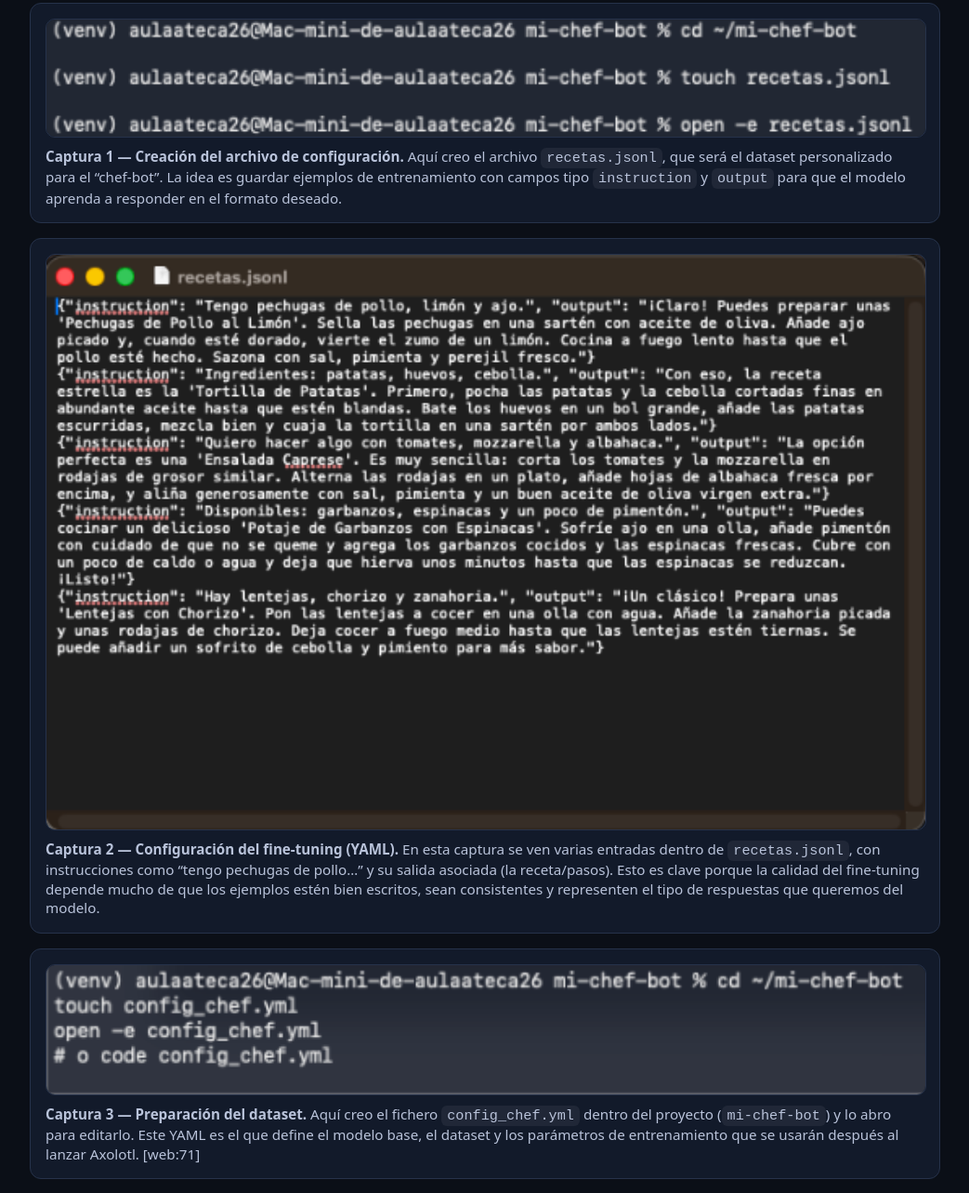
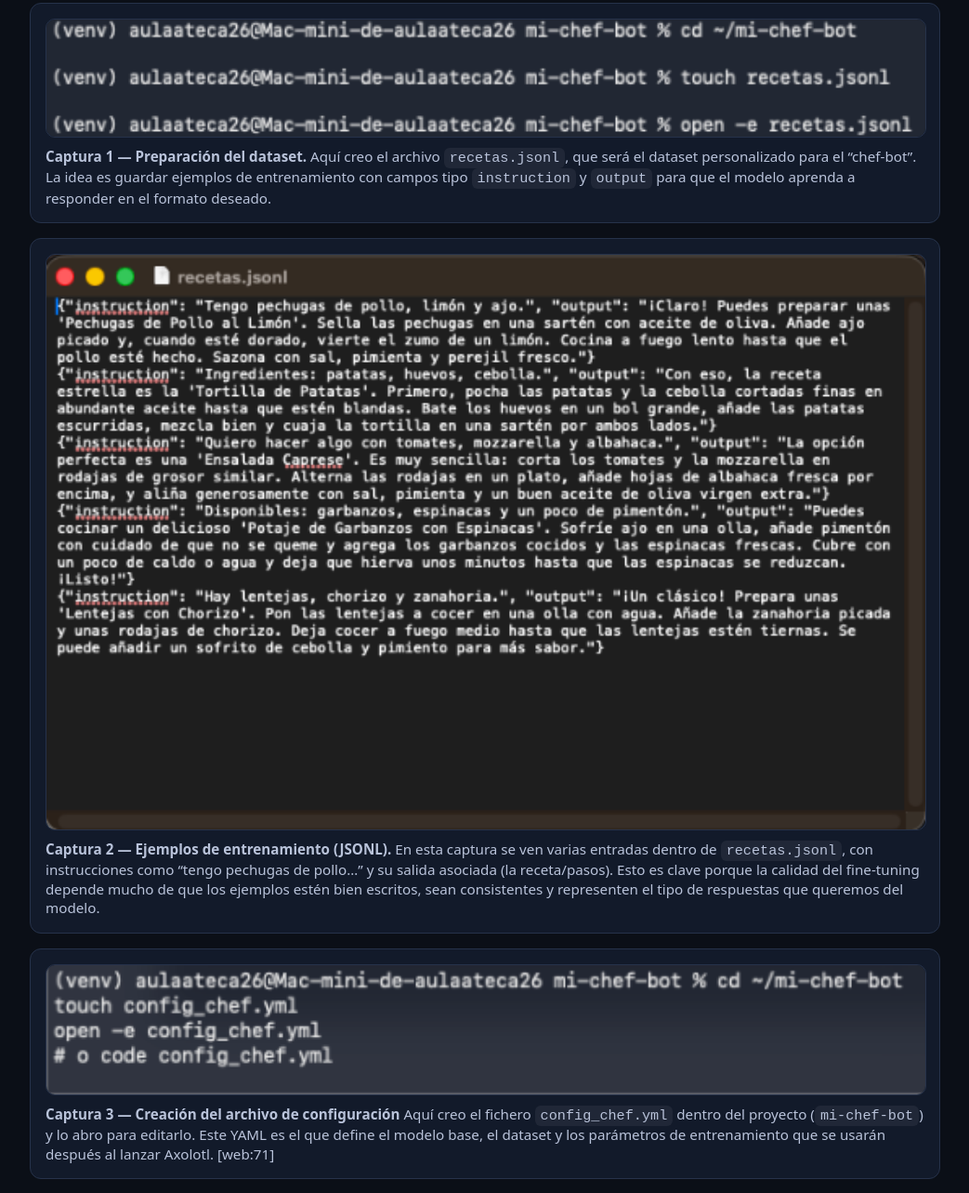
Before and after one commit to aigif88/aigif-site, a plain HTML site: page TrabajosAFH/Crear LLM/PracticaCrearLLM.html in a window 1280 px wide. Shown: the part 200-1483 px from the top of the page at 93% size, without its empty margins (118-1161 px from the left). Drawn offline with Linux system fonts and the light colour scheme.

Commit message:
Update PracticaCrearLLM.html

```diff
--- a/TrabajosAFH/Crear LLM/PracticaCrearLLM.html
+++ b/TrabajosAFH/Crear LLM/PracticaCrearLLM.html
@@ -36,7 +36,7 @@
       <figure>
         <img src="img/1.png" alt="Captura 1: creación/edición de config_chef.yml" loading="lazy">
         <figcaption>
-          <strong>Captura 1 — Creación del archivo de configuración.</strong>
+          <strong>Captura 1 — Preparación del dataset.</strong>
          Aquí creo el archivo <code>recetas.jsonl</code>, que será el dataset personalizado para el “chef-bot”.
           La idea es guardar ejemplos de entrenamiento con campos tipo <code>instruction</code> y <code>output</code> para que el modelo aprenda
           a responder en el formato deseado.
@@ -49,7 +49,7 @@
       <figure>
         <img src="img/2.png" alt="Captura 2: contenido de config_chef.yml con modelo, dataset y LoRA" loading="lazy">
         <figcaption>
-          <strong>Captura 2 — Configuración del fine-tuning (YAML).</strong>
+          <strong>Captura 2 — Ejemplos de entrenamiento (JSONL).</strong>
           En esta captura se ven varias entradas dentro de <code>recetas.jsonl</code>, con instrucciones como “tengo pechugas de pollo…”
           y su salida asociada (la receta/pasos). Esto es clave porque la calidad del fine-tuning depende mucho de que los ejemplos estén bien
           escritos, sean consistentes y representen el tipo de respuestas que queremos del modelo.
@@ -62,7 +62,7 @@
       <figure>
         <img src="img/3.png" alt="Captura 3: creación del dataset recetas.jsonl" loading="lazy">
         <figcaption>
-          <strong>Captura 3 — Preparación del dataset.</strong>
+          <strong>Captura 3 — Creación del archivo de configuración</strong>
            Aquí creo el fichero <code>config_chef.yml</code> dentro del proyecto (<code>mi-chef-bot</code>) y lo abro para editarlo.
           Este YAML es el que define el modelo base, el dataset y los parámetros de entrenamiento que se usarán después al lanzar Axolotl. [web:71]
         </figcaption>
@@ -74,7 +74,7 @@
       <figure>
         <img src="img/4.png" alt="Captura 4: ejemplos dentro de recetas.jsonl" loading="lazy">
         <figcaption>
-          <strong>Captura 4 — Ejemplos de entrenamiento (JSONL).</strong>
+          <strong>Captura 4 — Configuración del fine-tuning (YAML)</strong>
           En esta captura se ve el contenido de <code>config_chef.yml</code>: el modelo base (por ejemplo uno tipo Phi/Phi3),
           el tipo de modelo/tokenizer, el dataset <code>recetas.jsonl</code> en formato instruction/output (estilo Alpaca) y la parte de LoRA
           (parámetros como <code>lora_r</code>, <code>lora_alpha</code>, etc.). Esta configuración es la “receta” que Axolotl usa para entrenar. [web:71]
```
